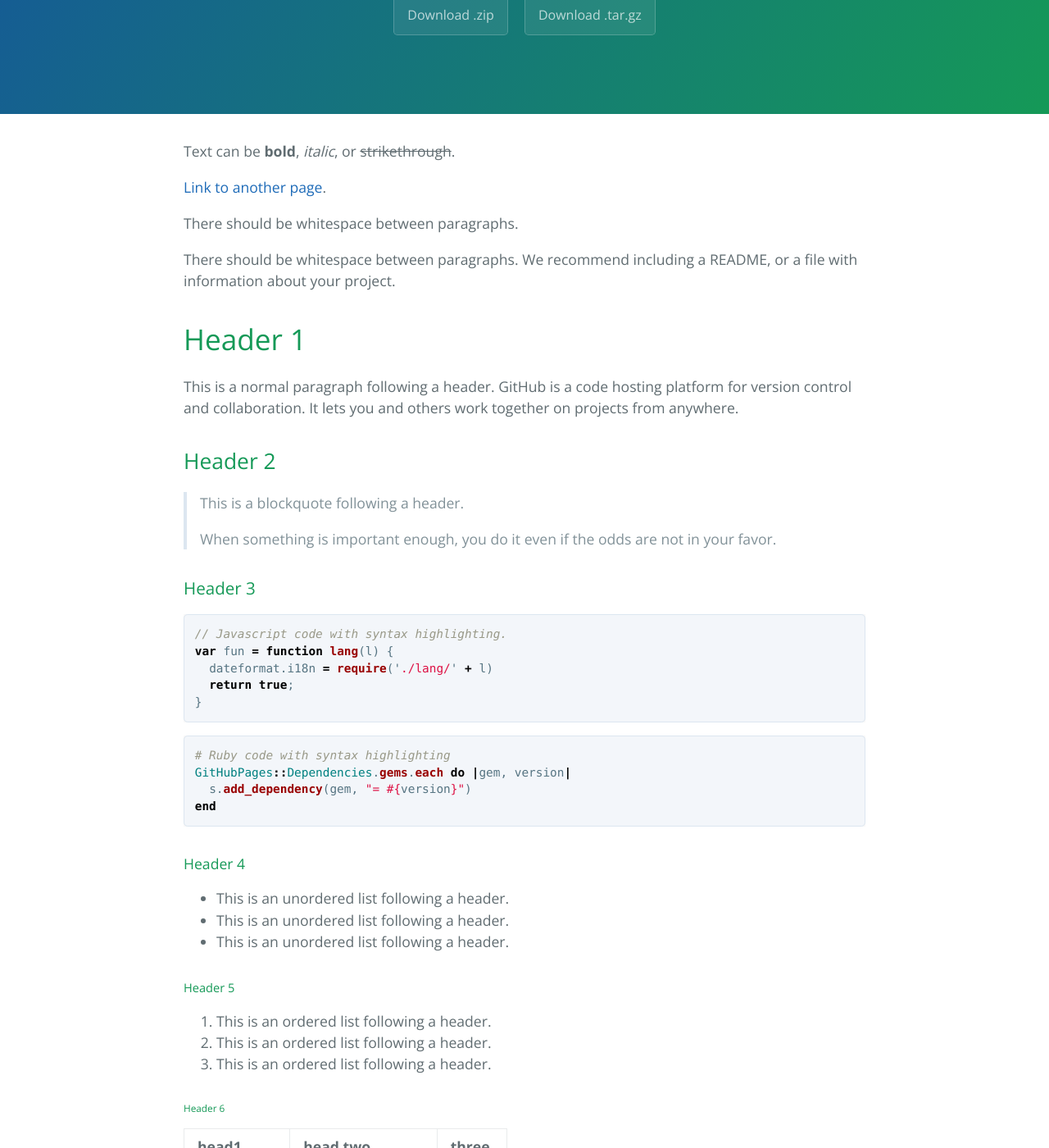
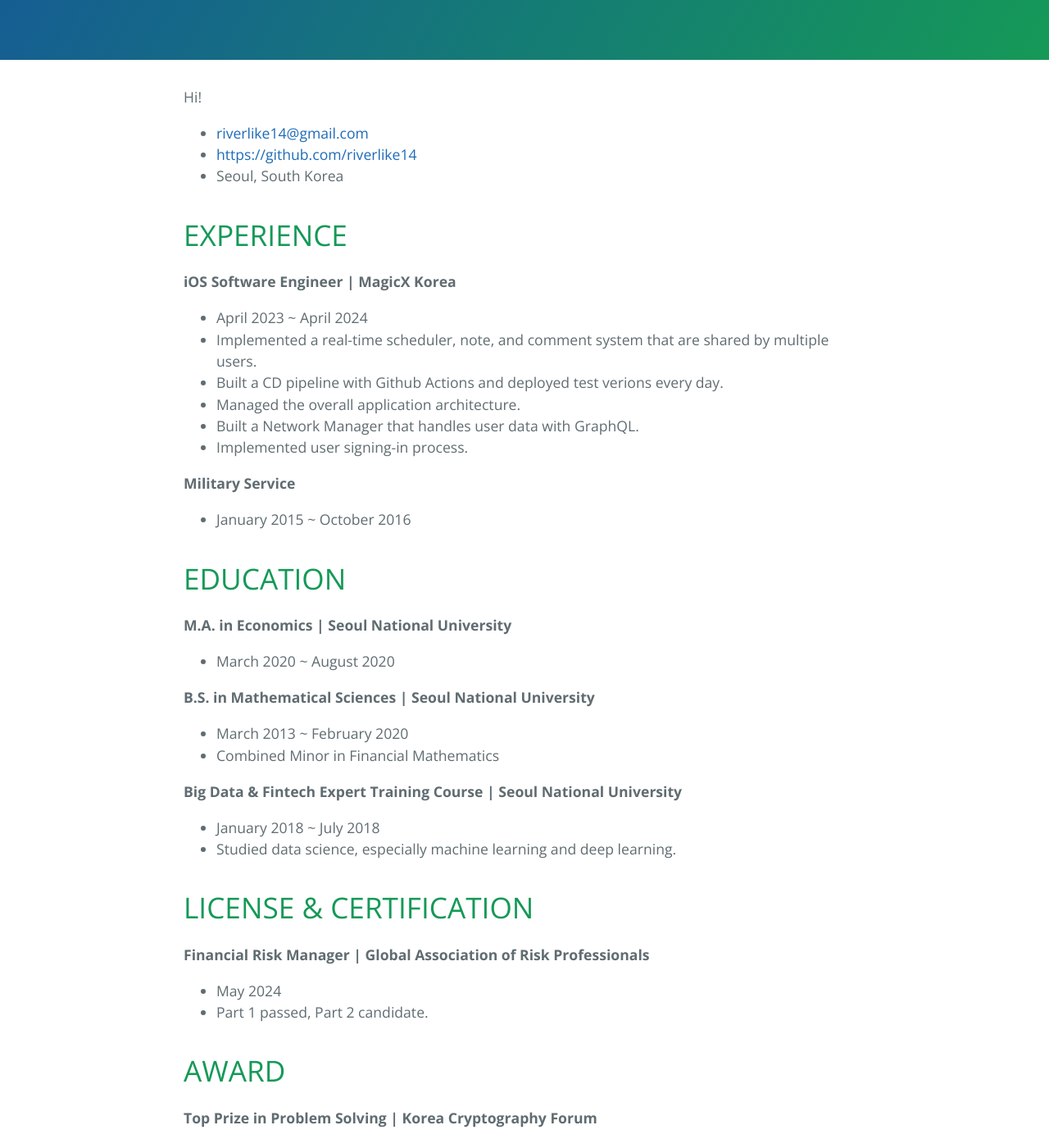
Before and after one commit to riverlike14/riverlike14.github.io, a Jekyll site: the page built from index.md, in a window 1280 px wide and 1400 px high, scrolled down 244 px. Shown: the whole window at 82% size. Built offline with Jekyll 4.4.1, drawn with Linux system fonts in a browser that asks for light colours; some of the changed text lies outside the part shown.

Commit message:
Dump original resume

````diff
--- a/_config.yml
+++ b/_config.yml
@@ -1,6 +1,6 @@
-title: Cayman theme
-description: Cayman is a clean, responsive theme for GitHub Pages.
-show_downloads: true
+title: Wooyoung Jang
+description: Enthusiastic quantitative researcher
+show_downloads: false
 google_analytics:
 theme: jekyll-theme-cayman
 remote_theme: pages-themes/cayman@v0.2.0
--- a/_layouts/default.html
+++ b/_layouts/default.html
@@ -13,8 +13,6 @@
     {% include head-custom.html %}
   </head>
   <body>
-    <a id="skip-to-content" href="#content">Skip to the content.</a>
-
     <header class="page-header" role="banner">
       <h1 class="project-name">{{ page.title | default: site.title | default: site.github.repository_name }}</h1>
       <h2 class="project-tagline">{{ page.description | default: site.description | default: site.github.project_tagline }}</h2>
--- a/index.md
+++ b/index.md
@@ -2,122 +2,58 @@
 layout: default
 ---
 
-Text can be **bold**, _italic_, or ~~strikethrough~~.
+Hi!
 
-[Link to another page](./another-page.html).
-
-There should be whitespace between paragraphs.
-
-There should be whitespace between paragraphs. We recommend including a README, or a file with information about your project.
-
-# Header 1
-
-This is a normal paragraph following a header. GitHub is a code hosting platform for version control and collaboration. It lets you and others work together on projects from anywhere.
-
-## Header 2
-
-> This is a blockquote following a header.
->
-> When something is important enough, you do it even if the odds are not in your favor.
-
-### Header 3
-
-```js
-// Javascript code with syntax highlighting.
-var fun = function lang(l) {
-  dateformat.i18n = require('./lang/' + l)
-  return true;
-}
-```
-
-```ruby
-# Ruby code with syntax highlighting
-GitHubPages::Dependencies.gems.each do |gem, version|
-  s.add_dependency(gem, "= #{version}")
-end
-```
-
-#### Header 4
-
-*   This is an unordered list following a header.
-*   This is an unordered list following a header.
-*   This is an unordered list following a header.
-
-##### Header 5
-
-1.  This is an ordered list following a header.
-2.  This is an ordered list following a header.
-3.  This is an ordered list following a header.
-
-###### Header 6
-
-| head1        | head two          | three |
-|:-------------|:------------------|:------|
-| ok           | good swedish fish | nice  |
-| out of stock | good and plenty   | nice  |
-| ok           | good `oreos`      | hmm   |
-| ok           | good `zoute` drop | yumm  |
-
-### There's a horizontal rule below this.
-
-* * *
-
-### Here is an unordered list:
-
-*   Item foo
-*   Item bar
-*   Item baz
-*   Item zip
-
-### And an ordered list:
-
-1.  Item one
-1.  Item two
-1.  Item three
-1.  Item four
-
-### And a nested list:
-
-- level 1 item
-  - level 2 item
-  - level 2 item
-    - level 3 item
-    - level 3 item
-- level 1 item
-  - level 2 item
-  - level 2 item
-  - level 2 item
-- level 1 item
-  - level 2 item
-  - level 2 item
-- level 1 item
-
-### Small image
-
-![Octocat](https://github.githubassets.com/images/icons/emoji/octocat.png)
-
-### Large image
-
-![Branching](https://guides.github.com/activities/hello-world/branching.png)
+- [riverlike14@gmail.com](mailto:riverlike14@gmail.com)
+- [https://github.com/riverlike14](https://github.com/riverlike14)
+- Seoul, South Korea
 
 
-### Definition lists can be used with HTML syntax.
+# EXPERIENCE
 
-<dl>
-<dt>Name</dt>
-<dd>Godzilla</dd>
-<dt>Born</dt>
-<dd>1952</dd>
-<dt>Birthplace</dt>
-<dd>Japan</dd>
-<dt>Color</dt>
-<dd>Green</dd>
-</dl>
+**iOS Software Engineer \| MagicX Korea**
+- April 2023 ~ April 2024
+- Implemented a real-time scheduler, note, and comment system that are shared by multiple users.
+- Built a CD pipeline with Github Actions and deployed test verions every day.
+- Managed the overall application architecture.
+- Built a Network Manager that handles user data with GraphQL.
+- Implemented user signing-in process.
 
-```
-Long, single-line code blocks should not wrap. They should horizontally scroll if they are too long. This line should be long enough to demonstrate this.
-```
+**Military Service**
+- January 2015 ~ October 2016
 
-```
-The final element.
-```
+# EDUCATION
+
+**M.A. in Economics \| Seoul National University**
+- March 2020 ~ August 2020
+
+**B.S. in Mathematical Sciences \| Seoul National University**
+- March 2013 ~ February 2020
+- Combined Minor in Financial Mathematics
+
+**Big Data & Fintech Expert Training Course \| Seoul National University**
+  - January 2018 ~ July 2018
+  - Studied data science, especially machine learning and deep learning.
+
+# LICENSE & CERTIFICATION
+
+**Financial Risk Manager \| Global Association of Risk Professionals**
+- May 2024
+- Part 1 passed, Part 2 candidate.
+
+# AWARD
+
+**Top Prize in Problem Solving \| Korea Cryptography Forum**
+- June 2018
+
+**Top Prize \| MK Test of Economic & Strategic Business Thinking**
+- May 2016
+
+# PROGRAMMING
+
+- C++, Python, R, SQL
+
+# ETC
+
+- English: Fluent
+- Korean: Native
````
